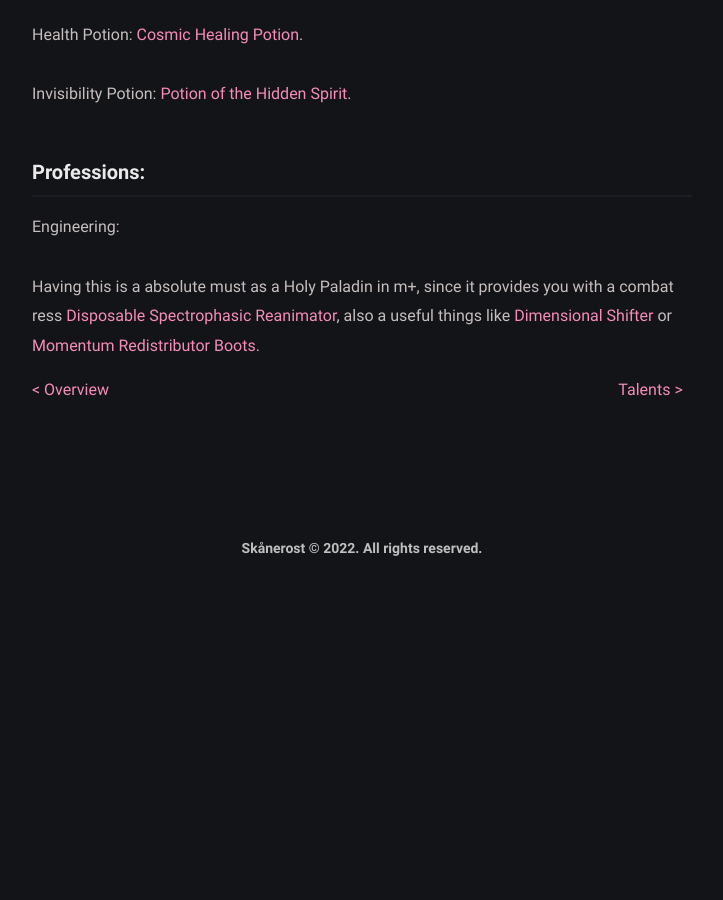
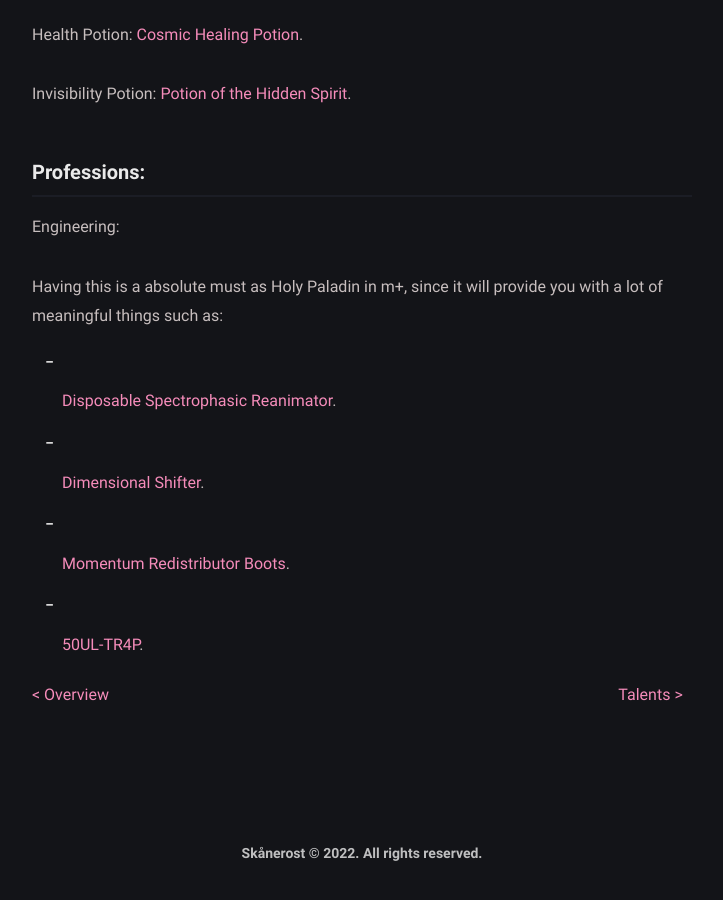
Before and after one commit to BetterThanWowhead/BetterThanWowhead.github.io, a Jekyll site: the page built from pages/M+/gearing.md, in a window 1280 px wide and 900 px high, scrolled down 2295 px. Shown: the whole window, without its empty margins (278-1001 px from the left). Built offline with Jekyll 4.4.1, drawn with Linux system fonts in a browser that asks for light colours; a script that is not in the unit is left out; before the commit the page ends 2890 px from its top, so only the background shows below that.

Commit message:
Update gearing.md

```diff
--- a/pages/M+/gearing.md
+++ b/pages/M+/gearing.md
@@ -78,8 +78,15 @@
 
 Engineering:
 
-Having this is a absolute must as a Holy Paladin in m+, since it provides you with a combat ress [Disposable Spectrophasic Reanimator](https://www.wowhead.com/item=184308/disposable-spectrophasic-reanimator), also a useful things like [Dimensional Shifter](https://www.wowhead.com/spell=310495/dimensional-shifter) or
-[Momentum Redistributor Boots](https://www.wowhead.com/item=172912/momentum-redistributor-boots).
+Having this is a absolute must as Holy Paladin in m+, since it will provide you with a lot of meaningful things such as:
+
+* [Disposable Spectrophasic Reanimator](https://www.wowhead.com/item=184308/disposable-spectrophasic-reanimator).
+
+* [Dimensional Shifter](https://www.wowhead.com/spell=310495/dimensional-shifter).
+
+* [Momentum Redistributor Boots](https://www.wowhead.com/item=172912/momentum-redistributor-boots).
+
+* [50UL-TR4P](https://www.wowhead.com/spell=310493/50ul-tr4p).
 
 
 <div>
```
